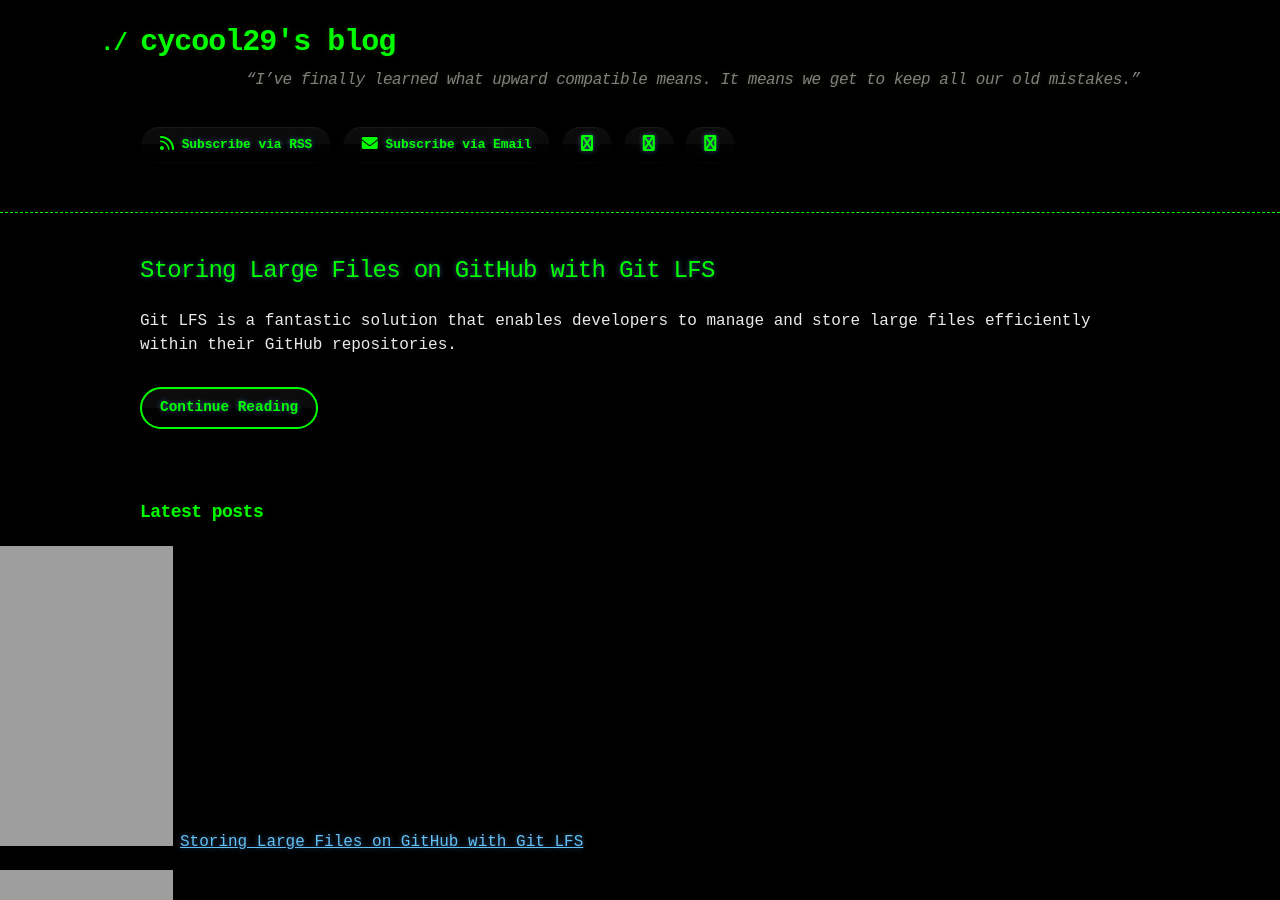
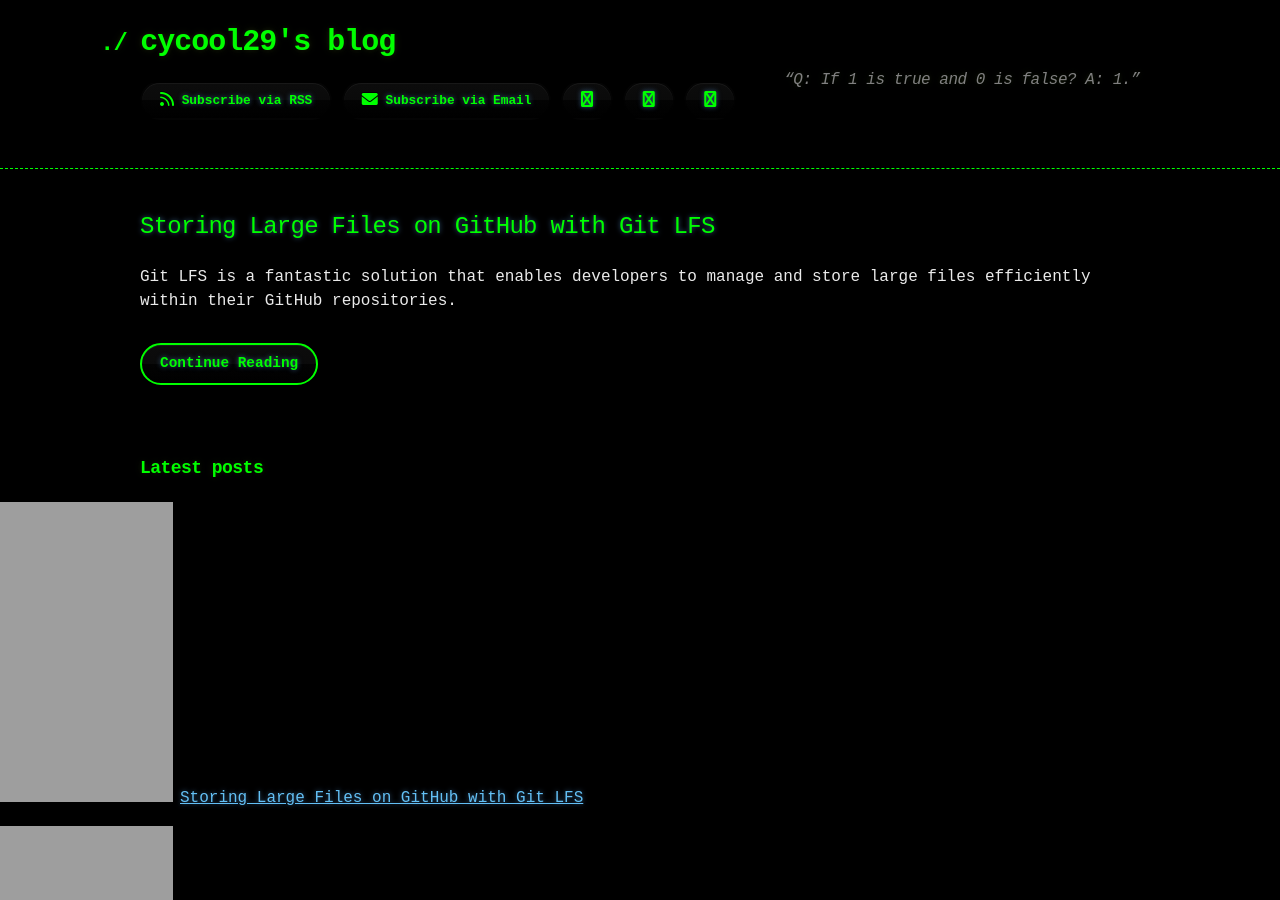
Before and after one commit to cycool29/cycool29.github.io, a Jekyll site: the page built from index.md, in a window 1280 px wide and 900 px high. Built offline with Jekyll 4.4.1, drawn with Linux system fonts in a browser that asks for light colours; a style sheet for code colours, icons or effects is not loaded.

Commit message:
Update quotes

```diff
--- a/_config.yml
+++ b/_config.yml
@@ -1,5 +1,5 @@
 title: cycool29's blog
-description: "“I’ve finally learned what upward compatible means. It means we get to keep all our old mistakes.” "
+description: "“Q: If 1 is true and 0 is false? A: 1.” "
 bio: A high school student. Intermediate in Python, Git, Bash. Learning JavaScript. He/Him. "
 author: cycool29
 url: https://cycool29.github.io
```
